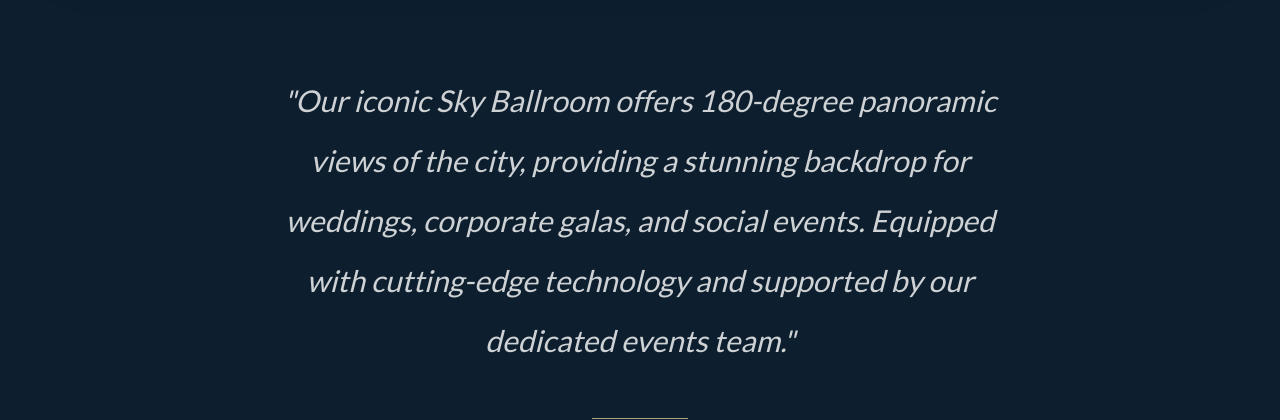
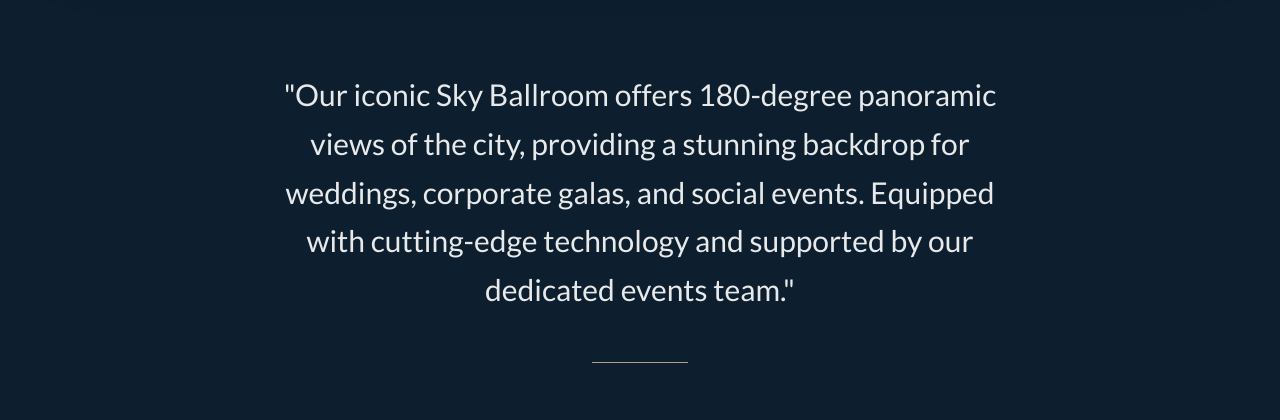
Before and after one commit to VyleraLabs/JHLCollections, a Next.js app: page /events in a window 1280 px wide. Shown: the part 826-1246 px from the top of the page. Built offline with nearby package versions, Linux system fonts and the light colour scheme; a web font is replaced by a local one.

Commit message:
style: update quote font to Cinzel to match headings

```diff
--- a/app/events/page.tsx
+++ b/app/events/page.tsx
@@ -120,7 +120,7 @@ export default function Meetings() {
                         initial={{ opacity: 0, y: 20 }}
                         whileInView={{ opacity: 1, y: 0 }}
                         transition={{ duration: 0.8, delay: 0.2 }}
-                        className="font-editorial text-2xl md:text-3xl leading-loose text-white/80 italic font-light"
+                        className="font-luxury text-xl md:text-3xl leading-relaxed text-white/90"
                     >
                         &quot;{t.pages.meetings.content.desc}&quot;
                     </motion.p>
```
